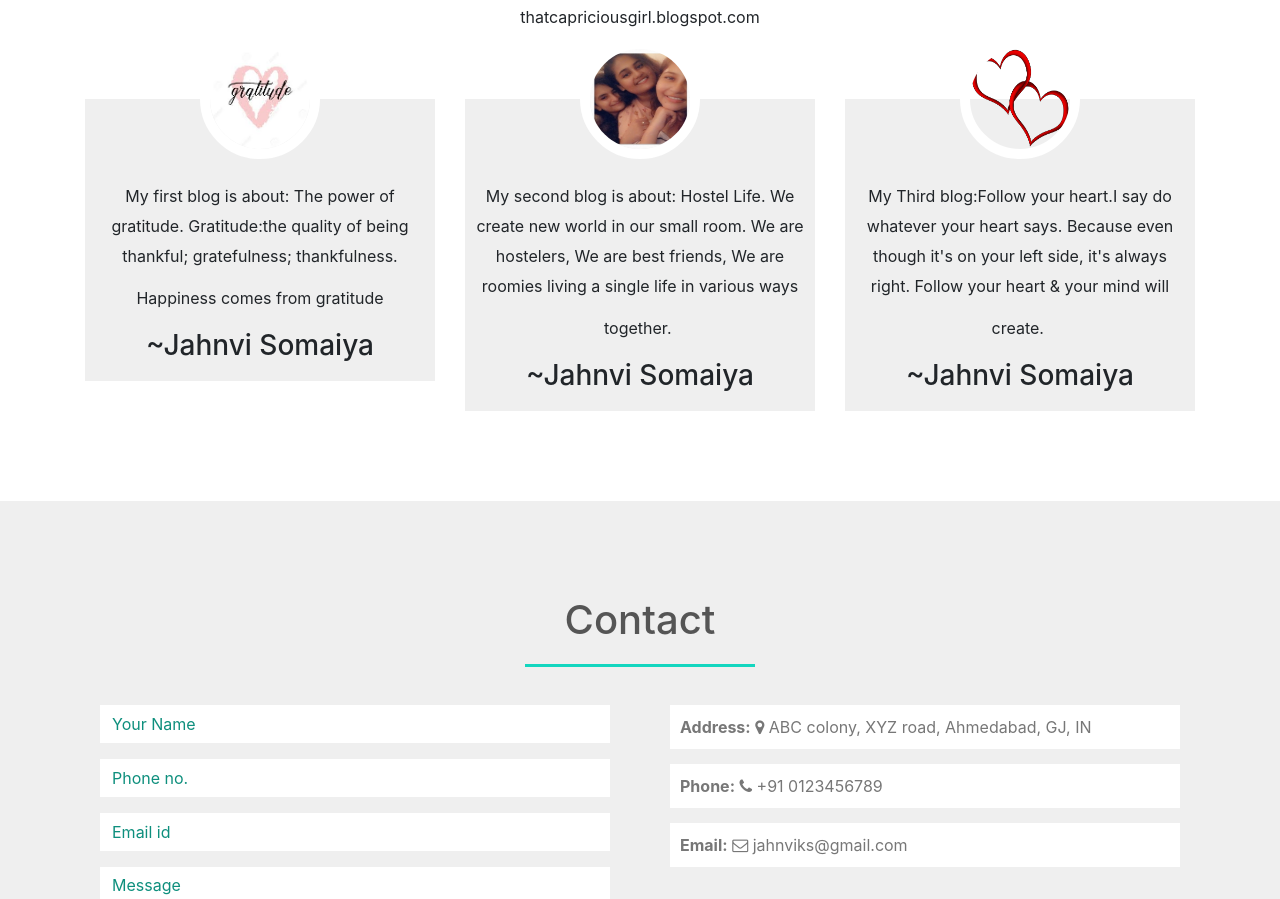
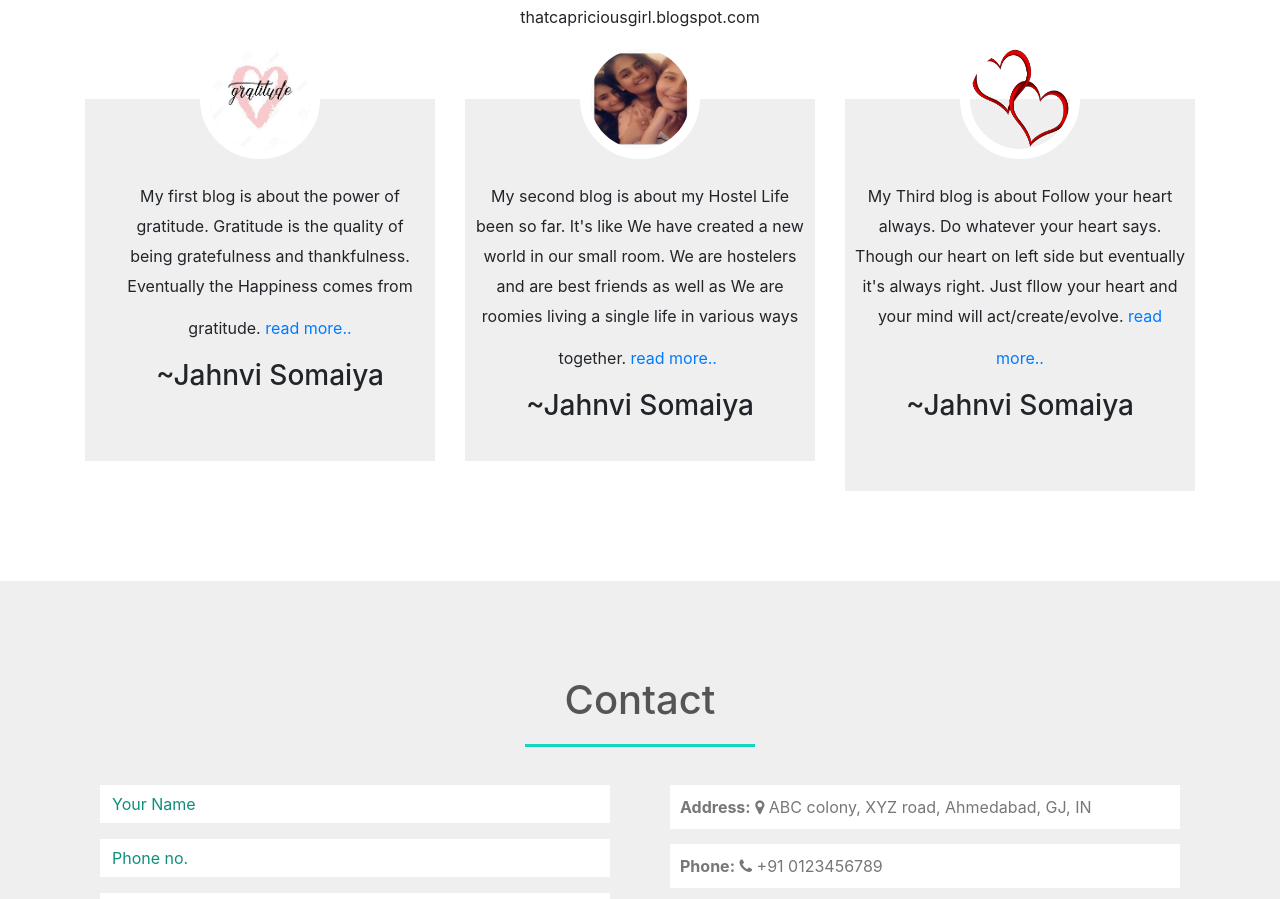
Before and after one commit to jahnviks/myportfolio, a plain HTML site: page index.html in a window 1280 px wide. Shown: the part 2531-3430 px from the top of the page. Drawn offline with nearby package versions, Linux system fonts and the light colour scheme.

Commit message:
final touchdown with CSS styling

```diff
--- a/index.html
+++ b/index.html
@@ -222,23 +222,23 @@
 		<p class="text-center">thatcapriciousgirl.blogspot.com</p>
 		<div class="row">
 			<div class="col-md-4 text-center">
-				<div class="profile">
+				<div class="profile pro1">
 					<img src="img/b1.jpg" class="blog1">
-					<blockquote>My first blog is about: The power of gratitude. Gratitude:the quality of being thankful; gratefulness;  thankfulness. Happiness comes from gratitude</blockquote>
+					<center><blockquote>My first blog is about the power of gratitude. Gratitude is the quality of being gratefulness and thankfulness. Eventually the Happiness comes from gratitude. <a class="blogLink" href="https://bit.ly/2ZILHqi" target="_blank"> read more..</a></blockquote></center>
 					<h3>~Jahnvi Somaiya</h3>
 				</div>
 			</div>
 			<div class="col-md-4 text-center">
-				<div class="profile">
+				<div class="profile pro2">
 					<img src="img/b2.jpg" class="blog1">
-					<blockquote>My second blog is about: Hostel Life. We create new world in our small room. We are hostelers, We are best friends, We are roomies living a single life in various ways together. </blockquote>
+					<blockquote>My second blog is about my Hostel Life been so far. It's like We have created a new world in our small room. We are hostelers and are best friends as well as We are roomies living a single life in various ways together. <a class="blogLink" href="https://bit.ly/2Xx6WZq" target="_blank"> read more.. </a> </blockquote>
 					<h3>~Jahnvi Somaiya</h3>
 				</div>
 			</div>
 			<div class="col-md-4 text-center">
-				<div class="profile">
+				<div class="profile pro3">
 					<img src="img/b3.png" class="blog1">
-					<blockquote>My Third blog:Follow your heart.I say do whatever your heart says. Because even though it's on your left side, it's always right. Follow your heart & your mind will create. </blockquote>
+					<blockquote>My Third blog is about Follow your heart always. Do whatever your heart says. Though our heart on left side but eventually it's always right. Just fllow your heart and your mind will act/create/evolve. <a class="blogLink" href="https://bit.ly/3d7vIWv" target="_blank"> read more..</a></blockquote> </blockquote>
 					<h3>~Jahnvi Somaiya</h3>
 				</div>
 			</div>
--- a/style.css
+++ b/style.css
@@ -1,6 +1,11 @@
 .pointer
 {
 	cursor:pointer;
+}
+
+af.blogLink
+{
+	text-decoration: none;
 }
 /*----navigation-----*/
 *
@@ -277,6 +282,21 @@ h1#blog{
 	padding: 70px 10px 10px;
 	background-color: #efefef;
 }
+.pro1
+{
+	padding: 70px 10px 60px 30PX;
+	background-color: #efefef;
+}
+.pro2
+{
+	padding: 70px 10px 30px 10PX;
+	background-color: #efefef;
+}
+.pro3
+{
+	padding: 70px 10px 60PX 10px;
+	background-color: #efefef;
+}
 .blog1
 {
 	width: 120px;
```
